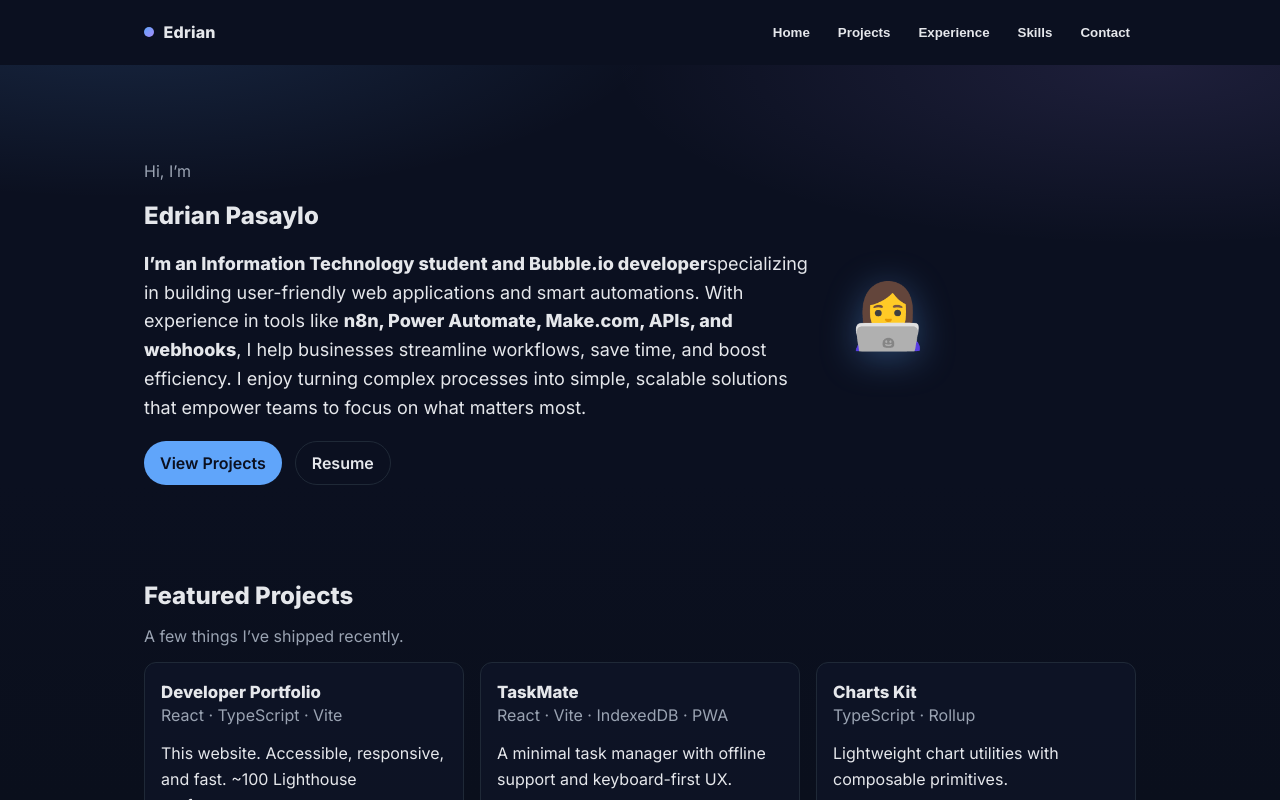
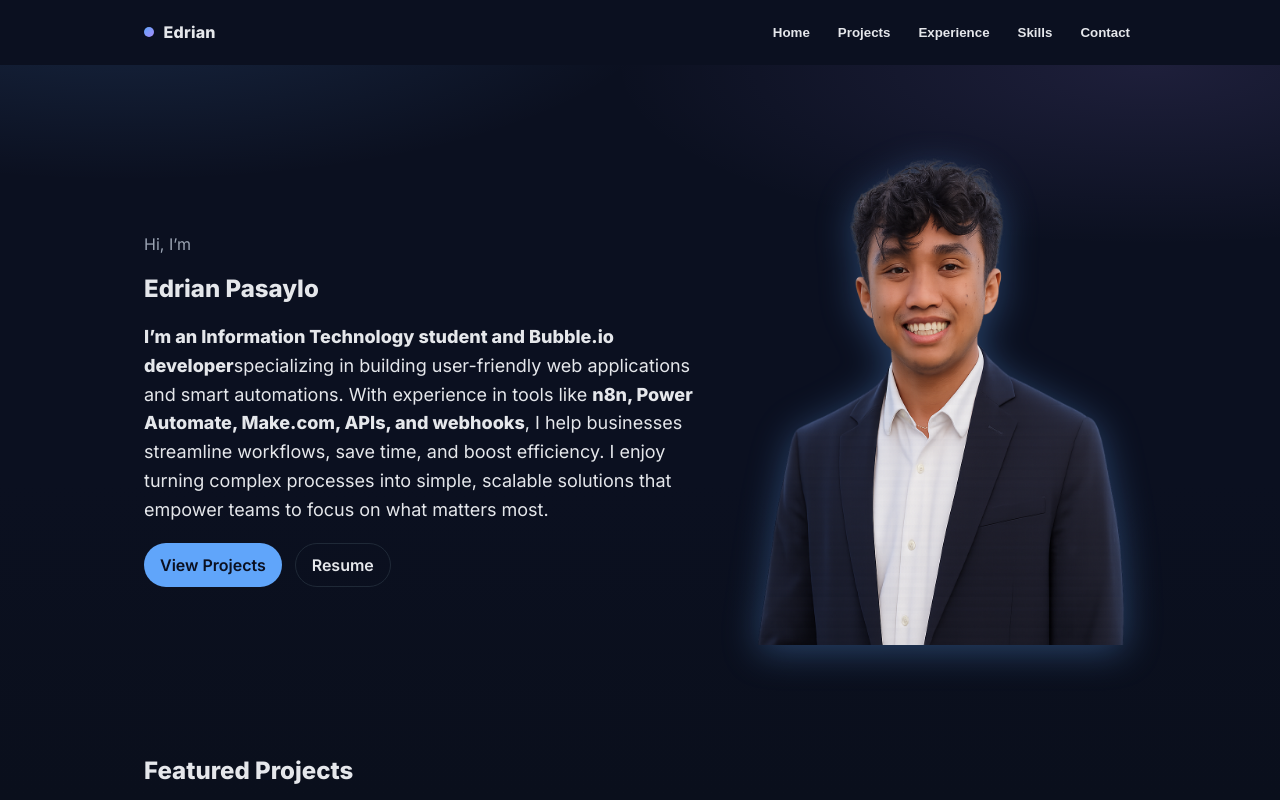
Before and after one commit to eeexde/edrian-profile, a React (Vite) app: page / in a window 1280 px wide. Shown: the top 800 px of the page. Built offline with nearby package versions, Linux system fonts and the light colour scheme.

Commit message:
added photo

```diff
--- a/src/sections/Hero.tsx
+++ b/src/sections/Hero.tsx
@@ -18,7 +18,9 @@ const Hero: React.FC = () => {
             <a className="btn btn--ghost" href="/resume.pdf" target="_blank" rel="noreferrer">Resume</a>
           </div>
         </div>
-        <div className="hero__avatar" aria-hidden="true">👩‍💻</div>
+        <div className="hero__avatar" aria-hidden="true">
+          <img src="./src/assets/edrian-image.png" alt="Edrian in a suit" width="400" height="500"></img>
+        </div>
       </div>
     </section>
   )
```
Also changed, not shown: src/assets/edrian-image.png (added).
